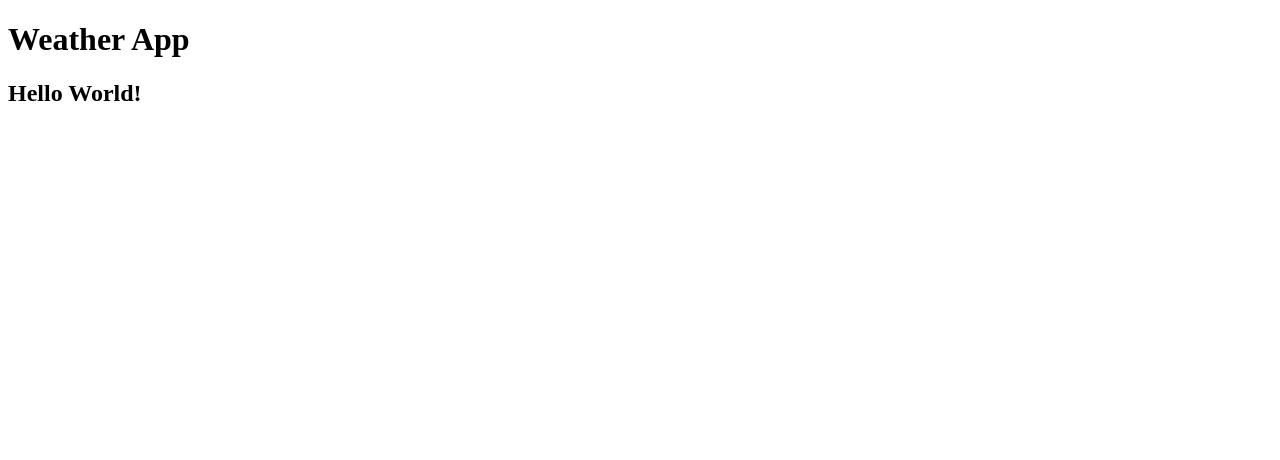
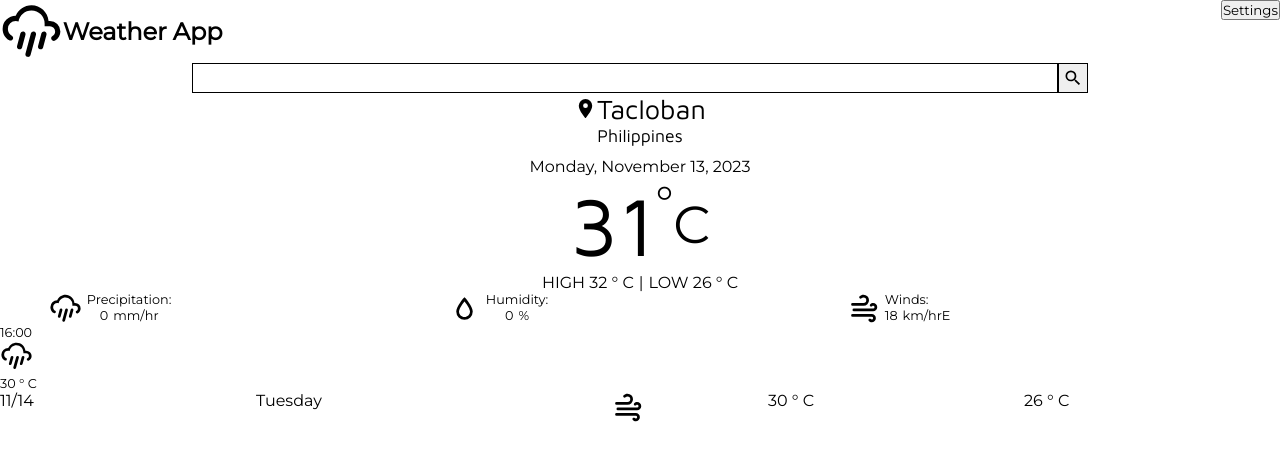
Before and after one commit to makieldeviso/weather-app, a website built with webpack: page src/template.html in a window 1280 px wide. Built offline with nearby package versions, Linux system fonts and the light colour scheme; no server answers.

Commit message:
Adds more content to initial template html
Adds initial styling to the contents
Adds initial scripts to retrieve data from api

```diff
--- a/src/index.js
+++ b/src/index.js
@@ -0,0 +1,4 @@
+import css from "./style.css";
+import { getDataFromAPI } from "./apps/getData";
+
+getDataFromAPI();
--- /dev/null
+++ b/src/style.css
@@ -0,0 +1,220 @@
+@import url('https://fonts.googleapis.com/css2?family=Maven+Pro&family=Montserrat&display=swap');
+
+* {
+    margin: 0;
+    padding: 0;
+    box-sizing: border-box;
+    font-family: var(--common-font-family);
+}
+
+:root {
+    --icon-size: calc(50px + 1vw);
+    --small-icon-size: calc(20px + 1vw);
+
+    --header-font-size: 1.3rem;
+    --common-font-size: 1rem;
+    --title-font-size: 1.5rem;
+
+    --common-font-family: 'Montserrat', sans-serif;
+    --header-font-family: 'Maven Pro', sans-serif;
+}
+
+img#location-icon {
+    height: 50px;
+    width: 50px;
+}
+
+/* Header (start) */
+header {
+    display: grid;
+    grid-template-columns: 1fr max-content;
+}
+
+div#title-banner {
+    display: grid;
+    grid-template-columns: max-content 1fr;
+    align-items: center;
+}
+
+h1#page-name {
+    font-size: var(--title-font-size);
+}
+
+img#website-icon {
+    width: var(--icon-size);
+    height: var(--icon-size);
+}
+
+/* Header (end) */
+
+/* Main (start) */
+div#city-search {
+    width: 70%;
+    display: grid;
+    grid-template-columns: 1fr max-content;
+    justify-items: center;
+    margin: auto;
+}
+input#city-search-field {
+    width: 100%;
+    height: 30px;
+    border: 1px solid black;
+}
+
+button#city-search-button {
+    background-image: url(./assets/search.svg);
+    background-position: center;
+    background-size: 70%;
+    background-repeat: no-repeat;
+    width: 30px;
+    height: 30px;
+    border: 1px solid black;
+}
+
+div#location-display {
+    display: grid;
+    grid-template-columns: max-content 1fr;
+    grid-template-rows: 1fr 1fr;
+    grid-template-areas:
+        "pin city"
+        "country country";
+    margin: auto;
+    width: max-content;
+}
+
+img#location-icon {
+    grid-area: pin;
+    width: calc(var(--header-font-size) * 1.1);
+    height: calc(var(--header-font-size) * 1.1);
+    margin: auto;
+}
+
+p#city {
+    grid-area: city;
+    font-size: calc(var(--header-font-size) * 1.3);
+    font-family: var(--header-font-family);
+}
+
+p#country {
+    grid-area: country;
+    font-size: calc(var(--common-font-size) * 1.1);
+    font-family: var(--header-font-family);
+    justify-self: center;
+}
+
+div#date-display {
+    display: flex;
+    justify-content: center;
+}
+
+div#date-display p {
+    font-size: var(--common-font-size);
+}
+
+div#main-temp-display {
+   display: grid;
+   grid-template-columns: max-content max-content;
+   width: max-content;
+   margin: auto;
+
+   /* width: 45vw;
+   height: 45vw;
+   border: 1px solid black;
+   border-radius: 50%; */
+
+   align-content: center;
+   justify-content: center;
+}
+
+p#main-temp {
+    font-size: calc(var(--header-font-size) * 4);
+    font-family: var(--header-font-family);
+}
+
+p#main-unit {
+    display: flex;
+    font-size: calc(var(--header-font-size) * 2);
+}
+
+p#main-unit span.units {
+    font-size: calc(var(--header-font-size) * 2.5);
+}
+
+span.units {
+    align-self: center;
+}
+
+div#high-low-temp {
+    display: flex;
+    gap: 5px;
+    justify-content: center;
+}
+
+div#more-stats {
+    display: grid;
+    grid-template-columns: repeat(3, 30%);
+    margin: auto;
+    justify-content: center;
+    column-gap: 15px;
+}
+
+div.stat {
+    display: grid;
+    flex-direction: column;
+    font-size: calc(var(--common-font-size) * 0.8);
+    grid-template-areas:
+        "stat-icon stat-label"
+        "stat-icon stat-value";
+    width: max-content;
+}
+
+img.stat-icon {
+    grid-area: stat-icon;
+    margin-right: 5px;
+    width: var(--small-icon-size);
+    height: var(--small-icon-size);
+}
+
+p.stat-label {
+    grid-area: stat-label;
+}
+
+div.stat div.stat-value {
+    grid-area: stat-value;
+    display: flex;
+    justify-content: center;
+}
+
+p.stat-num {
+    margin-right: 5px;
+}
+
+/* hourly forecast (start) */
+div#hourly-forecast-cont p {
+    font-size: calc(var(--common-font-size) * 0.8);
+}
+
+/* daily-forecast (start) */
+div.daily-forecast {
+    display: grid;
+    grid-template-columns: repeat(5, 18%);
+    column-gap: 2%;
+    margin: auto;
+}
+
+img.hourly-weather-icon, img.daily-weather-icon {
+    width: var(--small-icon-size);
+    height: var(--small-icon-size);
+}
+
+img.daily-weather-icon{
+    justify-self: center;
+}
+
+/* daily-forecast (end) */
+
+/* hourly forecast (end) */
+
+
+
+/* Main (end) */
--- a/src/template.html
+++ b/src/template.html
@@ -10,11 +10,129 @@
 </head>
 <body>
     <header>
-        <h1>Weather App</h1>
+        <div id="title-banner">
+            <img src="./assets/weather-pouring.svg" alt="weather app icon" id="website-icon">
+            <h1 id="page-name">Weather App</h1>
+        </div>
+
+        <div id="options-banner">
+            <button type="button" id="settings" class="options-button">Settings</button>
+        </div>
     </header>
 
     <main>
-        <h2>Hello World!</h2>
+        <!-- search bar (start) -->
+        <div id="city-search">
+            <input type="text" id="city-search-field">
+            <button type="button" id="city-search-button" aria-label="search"></button>
+        </div>
+        <!-- search bar (end) -->
+
+        <div id="location-display">
+            <img src="./assets/map-marker.svg" alt="location or map marker" id="location-icon">
+            <p id="city">Tacloban</p>
+            <p id="country">Philippines</p>
+        </div>
+
+        <div id="date-display">
+            <p id="date">Monday, November 13, 2023</p>
+        </div>
+
+        <!-- temperature display (start) -->
+        <div id="main-temp-display">
+            <p id="main-temp">31</p>
+            <p id="main-unit">
+                <span class="degrees">&deg;</span>
+                <span class="units">C</span>
+            </p>
+        </div>
+
+        <div id="high-low-temp">
+            <p id="main-high-temp">
+                <span class="label">HIGH</span>
+                <span class="temp">32</span>
+                <span class="degrees">&deg;</span>
+                <span class="units">C</span>
+            </p>
+            <p>|</p>
+            <p id="main-low-temp">
+                <span class="label">LOW</span>
+                <span class="temp">26</span>
+                <span class="degrees">&deg;</span>
+                <span class="units">C</span>
+            </p>
+        </div>
+
+        <div id="more-stats">
+            <div id="stat-precipitation" class="stat">
+                <img src="./assets/weather-pouring.svg" alt="precipitation-icon" class="stat-icon">
+                <p class="stat-label">Precipitation:</p>
+
+                <div class="stat-value">
+                    <p class="stat-num">0</p>
+                    <p>mm/hr</p>
+                </div>
+
+            </div>
+
+            <div id="stat-humidity" class="stat">
+                <img src="./assets/water-outline.svg" alt="humidity-icon" class="stat-icon">
+                <p class="stat-label">Humidity:</p>
+
+                <div class="stat-value">
+                    <p class="stat-num">0</p>
+                    <p>%</p>
+                </div>
+
+            </div>
+
+            <div id="stat-winds" class="stat">
+                <img src="./assets/weather-windy.svg" alt="winds-icon" class="stat-icon">
+                <p class="stat-label">Winds:</p>
+
+                <div class="stat-value">
+                    <p class="stat-num">18</p>
+                    <p>km/hr</p>
+                    <p>E</p>
+                </div>
+            </div>
+        </div>
+
+        <!-- temperature display (end) -->
+
+        <div id="hourly-forecast-cont">
+            <div class="hourly-forecast">
+                <p class="hourly-time">16:00</p>
+                <img class="hourly-weather-icon" src="./assets/weather-pouring.svg" alt="16:00 sunny icon">
+                <p class="hourly-temp">
+                    <span class="hourly-num">30</span>
+                    <span class="hourly-degree">&deg;</span>
+                    <span class="hourly-unit">C</span>
+                </p>
+            </div>
+
+        </div>
+
+
+        <div id="daily-forecast-cont">
+            <div class="daily-forecast">
+                <p class="daily-date">11/14</p>
+                <p class="daily-day">Tuesday</p>
+                <img class="daily-weather-icon" src="./assets/weather-windy.svg" alt="novermber 14, sunny icon">
+                <p class="daily-high">
+                    <span class="daily-num">30</span>
+                    <span class="daily-degree">&deg;</span>
+                    <span class="daily-unit">C</span>
+                </p>
+
+                <p class="daily-low">
+                    <span class="daily-num">26</span>
+                    <span class="daily-degree">&deg;</span>
+                    <span class="daily-unit">C</span>
+                </p>
+            </div>
+        </div>
+
     </main>
 
     <footer>
```
Also changed, not shown: src/assets/map-marker.svg (added), src/assets/search.svg (added), src/assets/water-outline.svg (added), src/assets/weather-pouring.svg (added), src/assets/weather-windy.svg (added).
